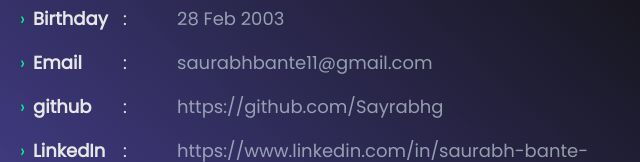
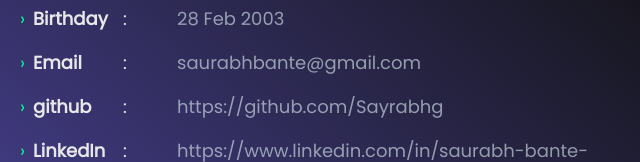
Before and after one commit to Sayrabhg/SourabhGPortFolio, a plain HTML site: page index.html in a window 1280 px wide. Shown: the part 1278-1440 px from the top of the page, 620-1260 px from the left. Drawn offline with nearby package versions, Linux system fonts and the light colour scheme.

Commit message:
Update index.html

```diff
--- a/index.html
+++ b/index.html
@@ -91,7 +91,7 @@
                                 <div class="font-bold w-[5em]">Email</div>
                                 <div>:</div>
                                 <div><a class="a2 text-[#d4e3eba2]"
-                                        href="saurabhbante11@gmail.com">saurabhbante11@gmail.com</a></div>
+                                        href="#">saurabhbante@gmail.com</a></div>
                             </div>
                         </li>
                         <li class="flex before:content-['\203A'] before:pr-2 before:text-[#00ff93] py-2 w-fit">
```
